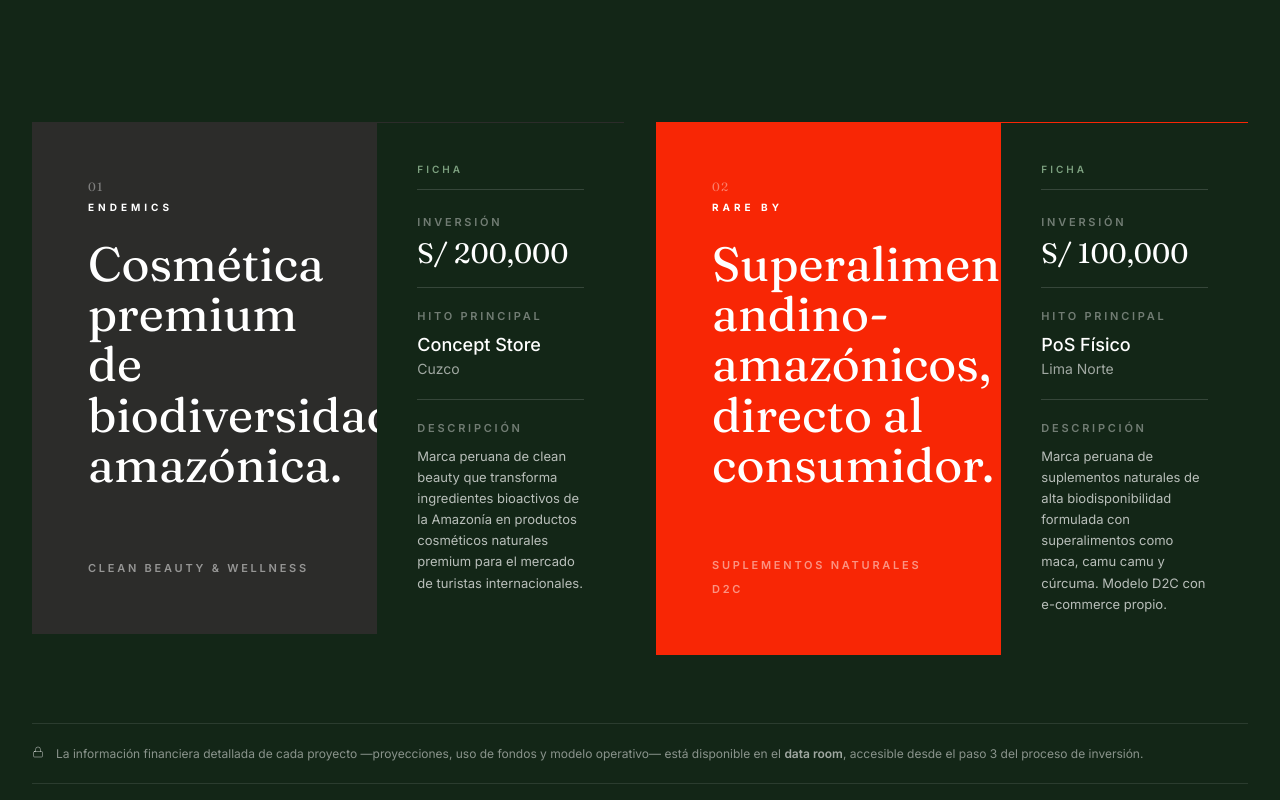
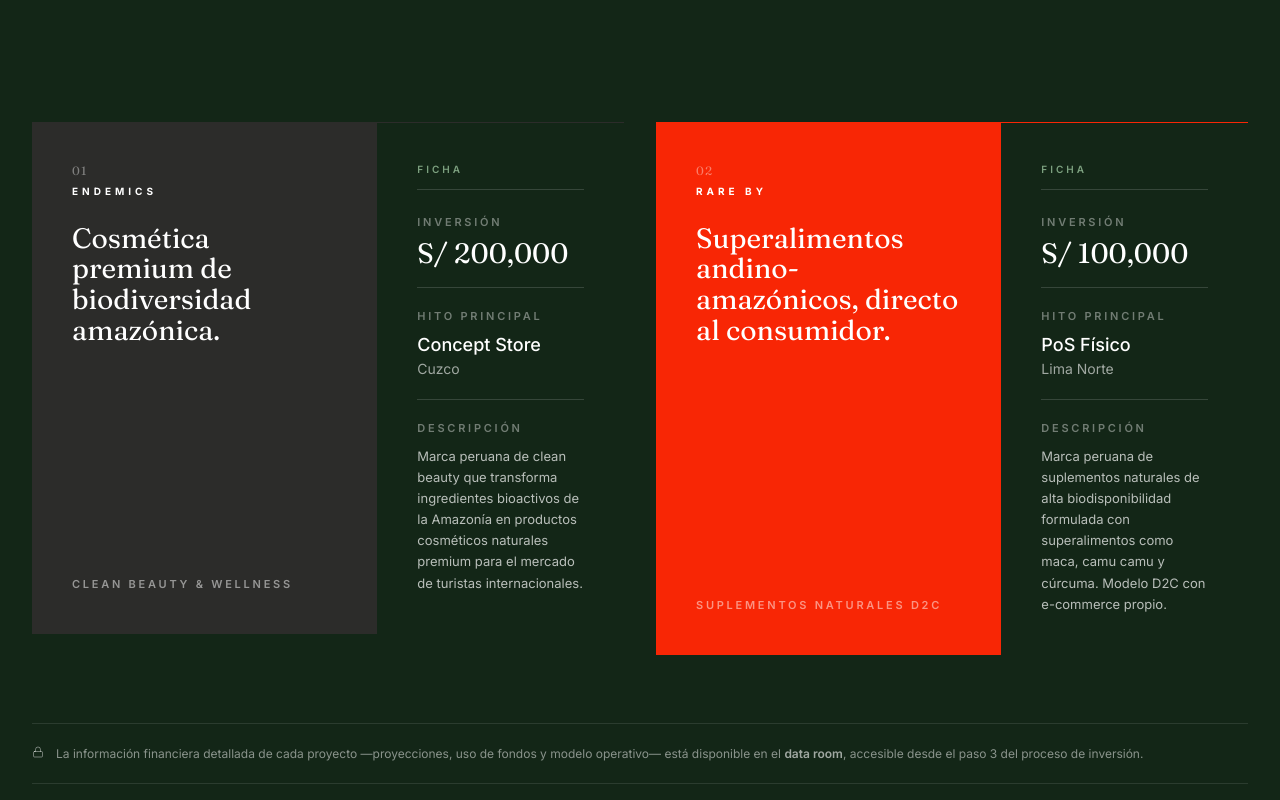
Before and after one commit to eajalcrina/fondo-de-impacto, a Next.js app: page / in a window 1280 px wide. Shown: the part 2700-3500 px from the top of the page. Built offline with nearby package versions, Linux system fonts and the light colour scheme.

Commit message:
fix: project card tagline — 1.75rem max, padding reducido para evitar overflow

```diff
--- a/components/sections/InvestmentCall.tsx
+++ b/components/sections/InvestmentCall.tsx
@@ -147,7 +147,7 @@
 
           {/* Left panel — project color, full width on mobile / 7 cols on md+ */}
           <div
-            className="relative overflow-hidden p-10 md:p-10 lg:p-14 flex flex-col justify-between md:col-span-7"
+            className="relative overflow-hidden p-8 lg:p-10 flex flex-col justify-between md:col-span-7"
             style={{ backgroundColor: project.color, minHeight: "280px" }}
           >
             {/* Content */}
@@ -159,7 +159,7 @@
                 {project.name}
               </div>
 
-              <h3 className="font-display text-[2rem] md:text-[2.5rem] lg:text-[3rem] font-[400] text-white leading-[1.05]">
+              <h3 className="font-display text-[1.5rem] lg:text-[1.75rem] font-[400] text-white leading-[1.1]">
                 {project.tagline}
               </h3>
             </div>
```
